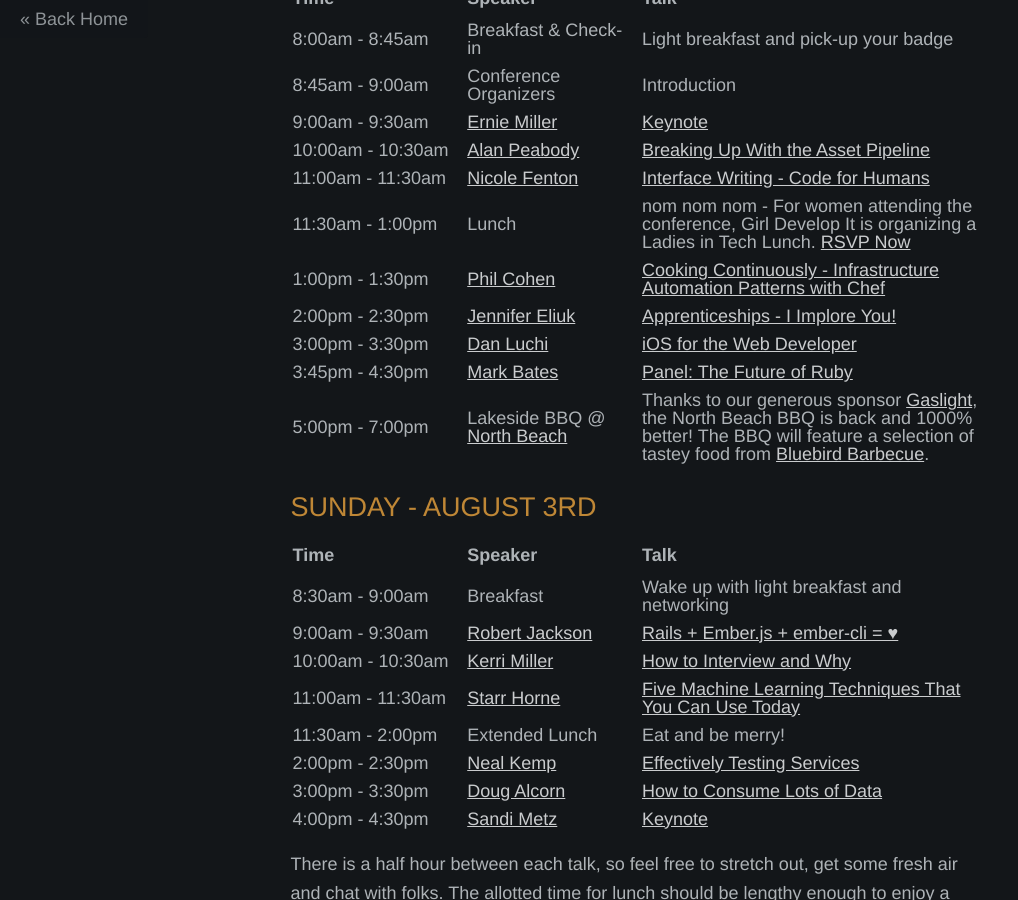
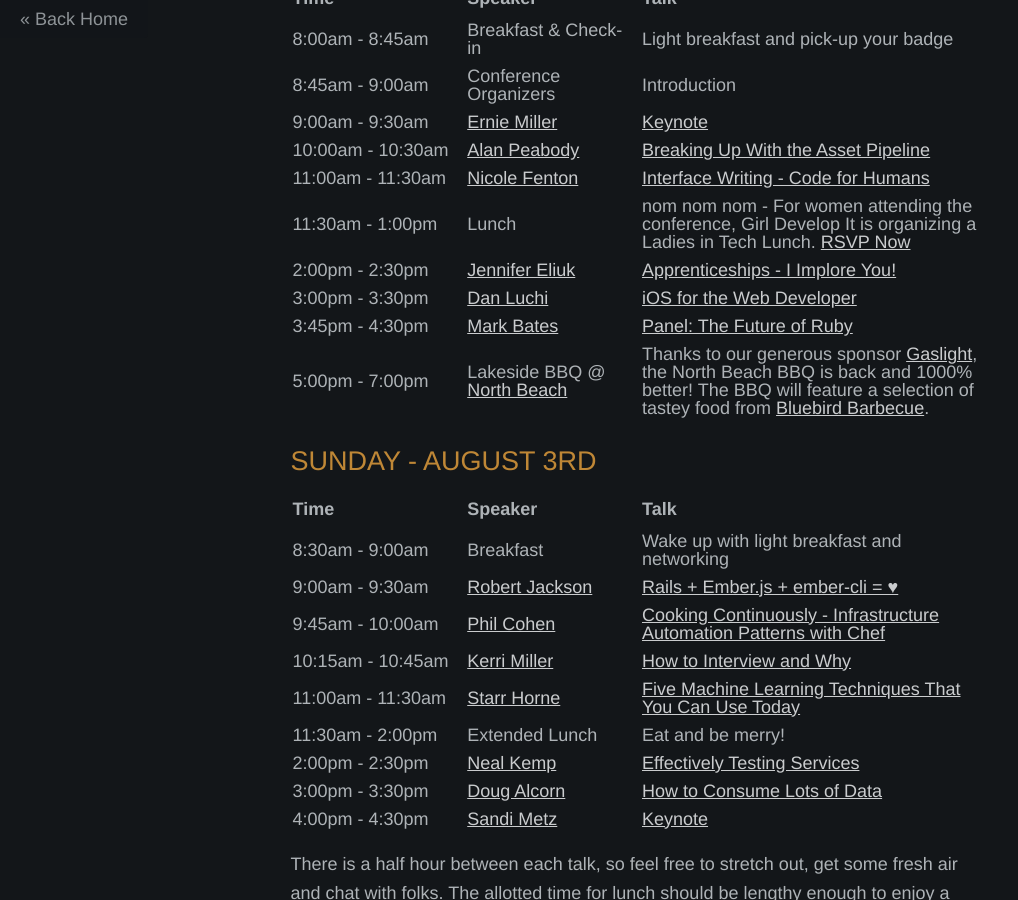
Before and after one commit to burlingtonruby/burlingtonrubyconference2014, a Jekyll site: the page built from schedule.html, in a window 1280 px wide and 900 px high, scrolled down 694 px. Shown: the whole window, without its empty margins (0-1018 px from the left). Built offline with Jekyll 4.4.1, drawn with Linux system fonts in a browser that asks for light colours.

Commit message:
Rearranging schedule to fit Phil in Sunday

```diff
--- a/schedule.html
+++ b/schedule.html
@@ -82,11 +82,6 @@ meta_keywords: burlington, ruby, conference, schedule, vermont, rails, ruby on r
           </td>
         </tr>
         <tr>
-          <td>1:00pm - 1:30pm</td>
-          <td><a href="https://twitter.com/phlipper">Phil Cohen</a></td>
-          <td><a href="{% post_url /speakers/2014-02-09-phil-cohen %}">Cooking Continuously - Infrastructure Automation Patterns with Chef</a></td>
-        </tr>
-        <tr>
           <td>2:00pm - 2:30pm</td>
           <td><a href="https://twitter.com/7maples">Jennifer Eliuk</a></td>
           <td><a href="{% post_url /speakers/2014-02-10-jennifer-eliuk %}">Apprenticeships - I Implore You!</a></td>
@@ -133,7 +128,12 @@ meta_keywords: burlington, ruby, conference, schedule, vermont, rails, ruby on r
           <td><a href="{% post_url /speakers/2014-02-12-robert-jackson %}">Rails + Ember.js + ember-cli = ♥</a></td>
         </tr>
         <tr>
-          <td>10:00am - 10:30am</td>
+          <td>9:45am - 10:00am</td>
+          <td><a href="https://twitter.com/phlipper">Phil Cohen</a></td>
+          <td><a href="{% post_url /speakers/2014-02-09-phil-cohen %}">Cooking Continuously - Infrastructure Automation Patterns with Chef</a></td>
+        </tr>
+        <tr>
+          <td>10:15am - 10:45am</td>
           <td><a href="https://twitter.com/kerrizor">Kerri Miller</a></td>
           <td><a href="{% post_url /speakers/2014-02-06-kerri-miller %}">How to Interview and Why</a></td>
         </tr>
```
